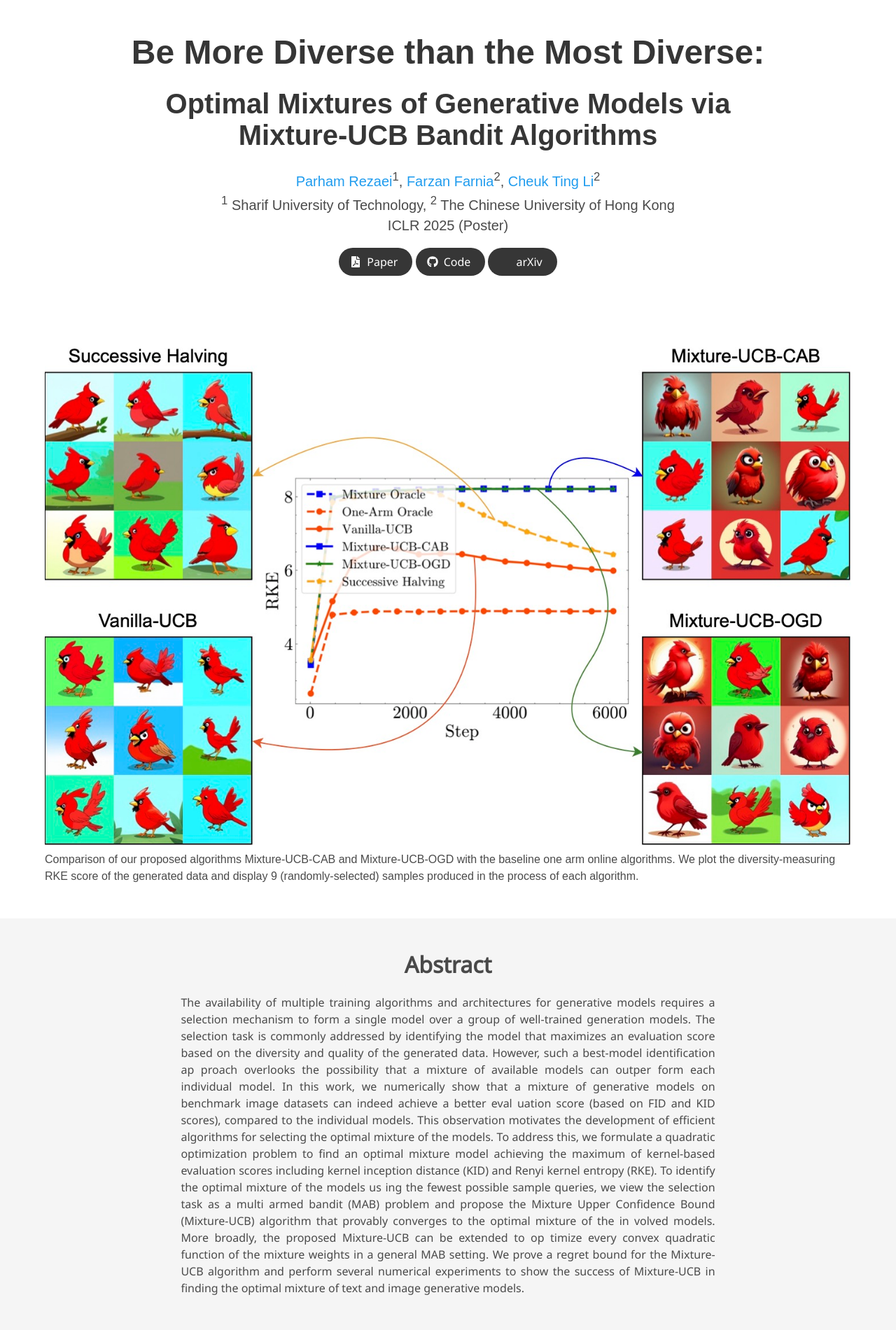
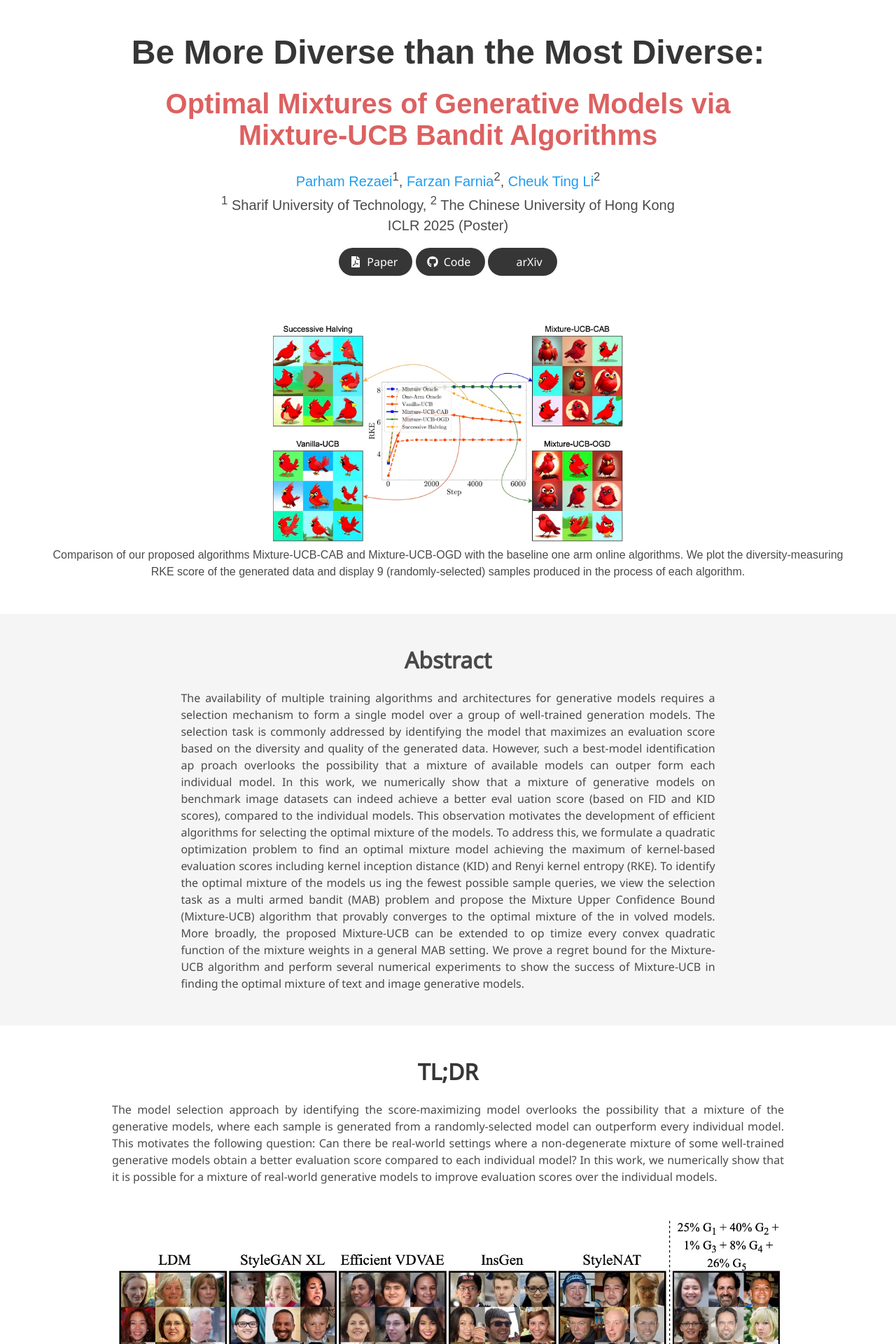
Before and after one commit to Rezaei-Parham/Rezaei-Parham.github.io, a Jekyll site: the page projectpages/Mixture-UCB/index.html, which Jekyll copies as it is, in a window 1280 px wide. Shown: the top 1920 px of the page at 70% size. Built offline with Jekyll 4.4.1, drawn with Linux system fonts in a browser that asks for light colours; nearby versions of some CDN libraries; some web fonts are replaced; library files that are not in the unit come from our copies; a style sheet for code colours, icons or effects is not loaded.

Commit message:
fixed image

```diff
--- a/_posts/2025-01-23-mixtureucb.markdown
+++ b/_posts/2025-01-23-mixtureucb.markdown
@@ -9,6 +9,6 @@ authors: "<strong>Parham Rezaei</strong>, Farzan Farnia, Cheuk Ting Li"
 venue: "ICLR"
 arxiv: https://arxiv.org/abs/2412.17622
 code: https://github.com/rezaei-parham/mixture-ucb
-project: https://rezaei-parham.github.io/projectpages/mixture-ucb/
+project: https://rezaei-parham.github.io/projectpages/Mixture-UCB/
 ---
 We proposed an online algorithm for finding the optimal mixture of generative models.
--- a/projectpages/Mixture-UCB/index.html
+++ b/projectpages/Mixture-UCB/index.html
@@ -56,7 +56,7 @@
         <div class="columns is-centered">
           <div class="column has-text-centered">
             <h1 class="title is-1 publication-title">Be More Diverse than the Most Diverse:</h1>
-            <h2 class="title is-2 publication-title">Optimal Mixtures of Generative Models via Mixture-UCB Bandit Algorithms</h2>
+            <h2 class="title is-2 publication-title" style="color: rgb(221, 97, 97);">Optimal Mixtures of Generative Models via Mixture-UCB Bandit Algorithms</h2>
             <div class="is-size-5 publication-authors">
               <!-- Paper authors -->
               <span class="author-block">
@@ -130,9 +130,9 @@
 <!-- Teaser video-->
 <section class="hero teaser">
   <div class="hero-body">
-    <div class="container">
-      <h2 class="title"></h2>
-          <img src="static/file-figs/red_bird_algorithms-figure.jpg" class="inline-figure-six" alt="Neural Jacobian Field Training." />
+    <div class="container" style="text-align: center;">
+
+          <img src="static/file-figs/red_bird_algorithms-figure.jpg" class="inline-figure-six" alt="Mixutre-UCB Comparison." width="500" height="500"/>
        <p>Comparison of our proposed algorithms Mixture-UCB-CAB and Mixture-UCB-OGD
         with the baseline one arm online algorithms. We plot the diversity-measuring RKE score of the
         generated data and display 9 (randomly-selected) samples produced in the process of each algorithm.</p>
```
